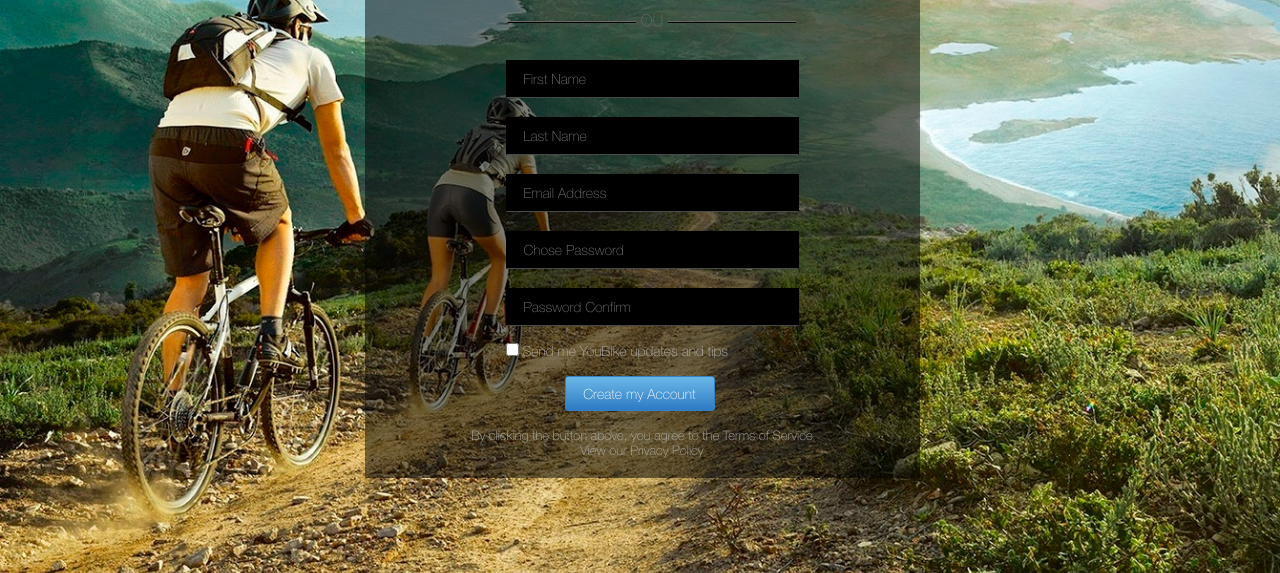
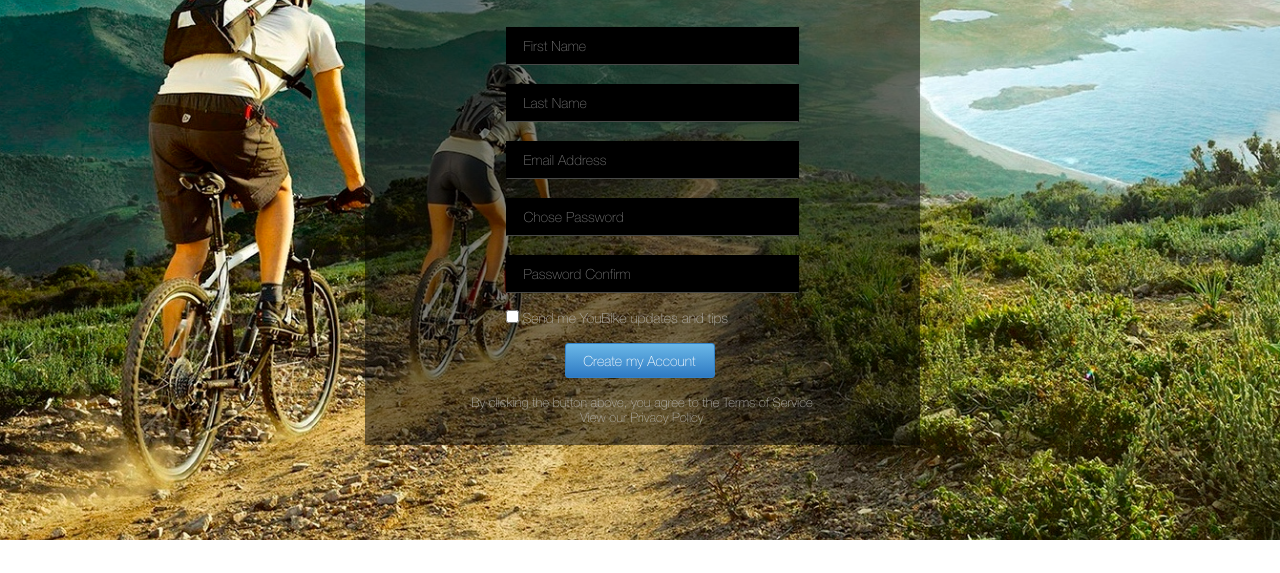
Before and after one commit to kateryna94/homework5-, a plain HTML site: page index.html in a window 1280 px wide. Shown: the part 260-833 px from the top of the page. After the commit the page ends 800 px from the top, so only its background shows below. Drawn offline with Linux system fonts and the light colour scheme.

Commit message:
and one more attempt

```diff
--- a/css/style.css
+++ b/css/style.css
@@ -9,6 +9,17 @@
     src: url('../fonts/helveticaneue-thin-webfont.woff2') format('woff2'), url('../fonts/helveticaneue-thin-webfont.woff') format('woff');
     font-weight: normal;
     font-style: normal;
+}
+
+body {
+  position: relative;
+  width: 100%;
+  height: 100%;
+  background-image: url('background.jpg');
+  background-repeat: no-repeat;
+  background-size: cover;
+  background-position: center center;
+  background-attachment: fixed;
 }
 
 .menu {
@@ -27,6 +38,10 @@
     vertical-align: middle;
     height: 100%;
     word-spacing: normal;
+}
+
+html {
+  height: 100%;
 }
 
 .item_link {
@@ -69,16 +84,12 @@
     text-decoration: underline;
 }
 
-html, body {
-    width: 100%;
-    height: 100vh;
-}
 
 .fa-flag {
     padding-right: 5px;
 }
 
-.parent {
+/*.parent {
     position: relative;
     width: 100%;
     height: 100%;
@@ -87,7 +98,7 @@ html, body {
     background-size: cover;
     background-position: center center;
     background-attachment: fixed;
-}
+}*/
 
 .box {
     width: 555px;
@@ -97,14 +108,7 @@ html, body {
     margin-left: -275.5px;
     top: 50%;
     margin-top: -305px;
-    /*top: 210px;
-    left: 350px;*/
     background-color: rgba(0, 0, 0, 0.5);
-    /*position: absolute;
-top: 50%;
-left: 50%;
-margin-top: - 100px/2;
-margin-left: - 20px/2;*/
 }
 
 h2 {
```
